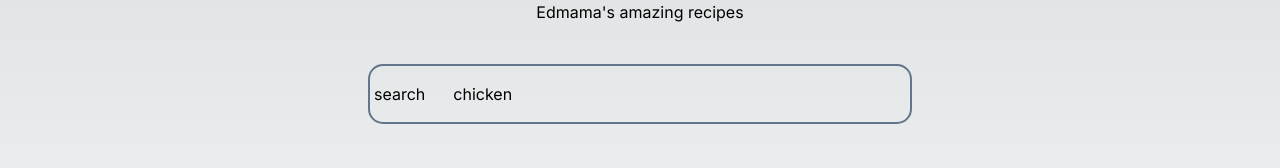
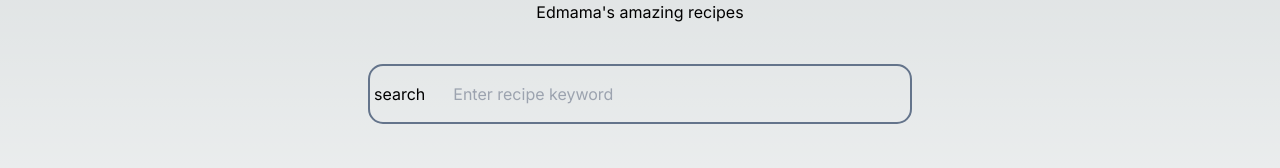
Before and after one commit to Susu-spec/recipe-app, a Next.js app: page / in a window 1280 px wide. Shown: the part 224-392 px from the top of the page. Built offline with nearby package versions, Linux system fonts and the light colour scheme; a web font is replaced by a local one.

Commit message:
Update: Disable eslint rule

```diff
--- a/app/ui/input.tsx
+++ b/app/ui/input.tsx
@@ -6,9 +6,7 @@ import { fetchRecipes } from '../api/recipe';
 
 export default function InputRecipeData () {
     const router = useRouter();
-
-    // const []
-    const [ query, setQuery ] = useState('chicken');
+    const [ query, setQuery ] = useState('');
 
     const handleChange = (event: ChangeEvent<HTMLInputElement>) => {
         event.preventDefault();
```
Also changed, not shown: .eslintrc.json.
